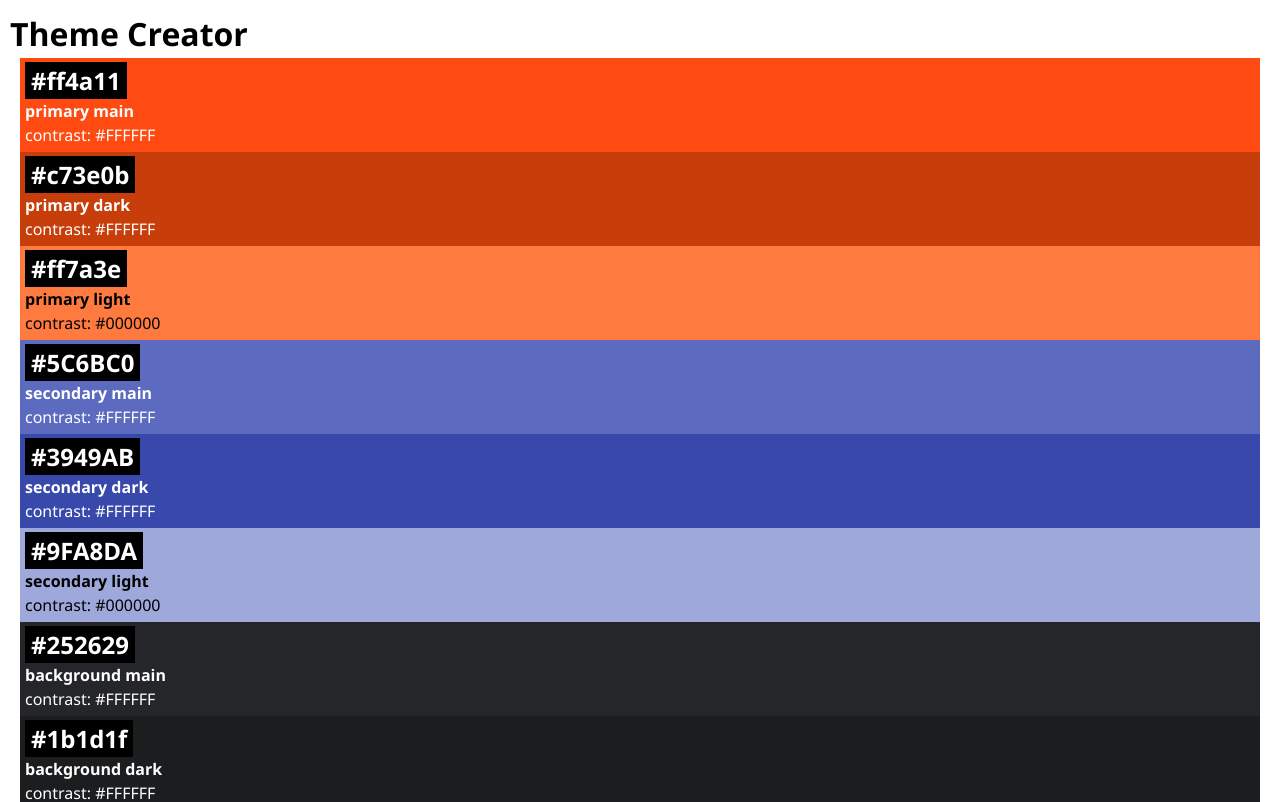
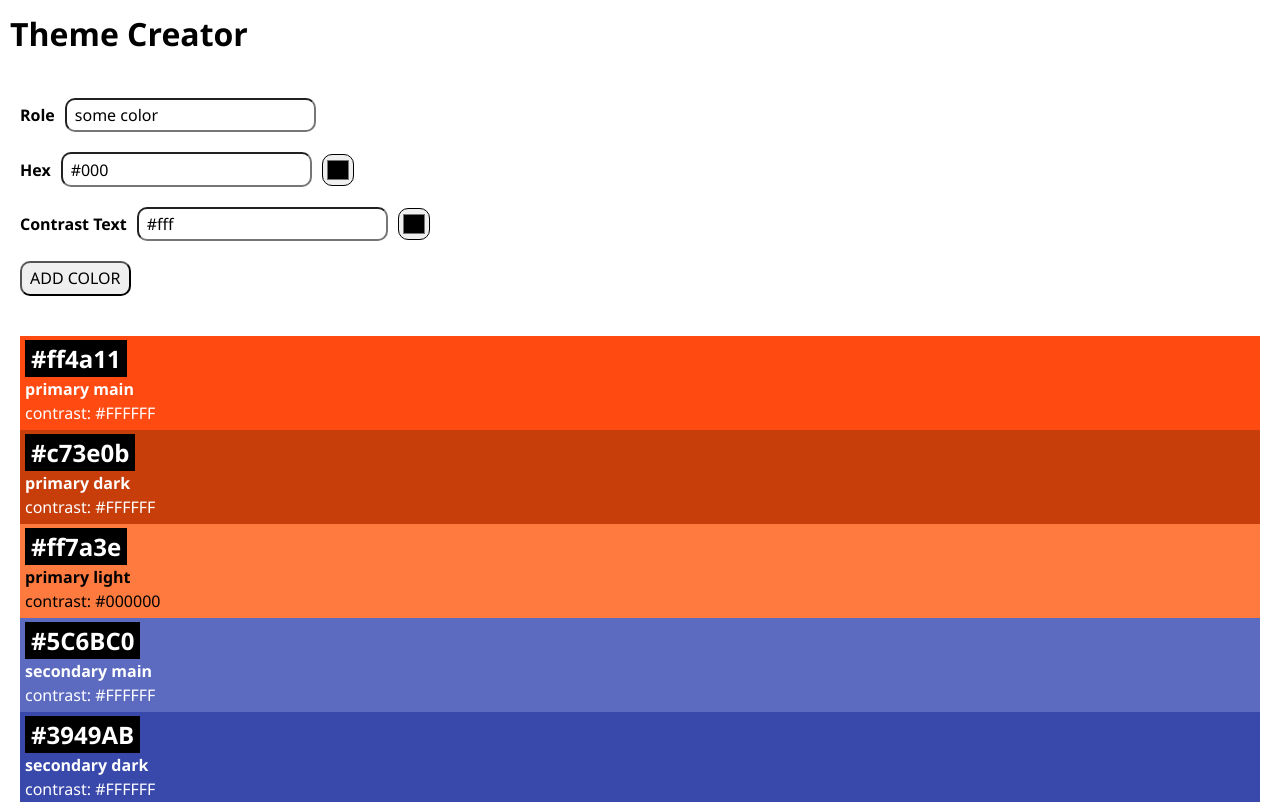
Before and after one commit to marcoh-dev/color-theme-app, a React (Vite) app: page / in a window 1280 px wide. Shown: the top 802 px of the page. Built offline with nearby package versions, Linux system fonts and the light colour scheme.

Commit message:
added feature to add a color to the theme via a form plus some basic formatting and input validation

```diff
--- a/package.json
+++ b/package.json
@@ -14,7 +14,8 @@
     "@octokit/rest": "^20.1.0",
     "dotenv": "^16.4.5",
     "react": "^18.2.0",
-    "react-dom": "^18.2.0"
+    "react-dom": "^18.2.0",
+    "uid": "^2.0.2"
   },
   "devDependencies": {
     "@types/react": "^18.2.66",
--- a/src/App.css
+++ b/src/App.css
@@ -1,6 +1,17 @@
 body {
   font-family: "Segoe UI", "Helvetica Neue", Arial, sans-serif;
   padding: 10px;
+}
+
+#root {
+  display: flex;
+  flex-wrap: wrap;
+  flex-direction: column;
+  gap: 40px;
+}
+
+label {
+  cursor: pointer;
 }
 
 .color-themes {
--- a/src/App.jsx
+++ b/src/App.jsx
@@ -1,14 +1,24 @@
 import { initialColors } from "./lib/colors";
+import "./App.css";
 import Color from "./Components/Color/Color";
-import "./App.css";
+import ColorForm from "./Components/ColorForm/ColorForm";
+import { uid } from "uid";
+import { useState } from "react";
 
 function App() {
+  const [colors, setColors] = useState(initialColors);
+
+  function handleFormSubmit(formData) {
+    setColors([{ id: uid(), role: formData.role, hex: formData.hex, contrastText: formData.contrastText }, ...colors]);
+  }
+
   return (
     <>
       <h1>Theme Creator</h1>
-      <ul class="color-themes">
-        <li class="color-theme">
-          {initialColors.map((color) => (
+      <ColorForm onSubmit={handleFormSubmit}></ColorForm>
+      <ul className="color-themes">
+        <li className="color-theme">
+          {colors.map((color) => (
             <Color key={color.id} role={color.role} hex={color.hex} contrastText={color.contrastText} />
           ))}
         </li>
--- /dev/null
+++ b/src/Components/ColorForm/ColorForm.css
@@ -0,0 +1,38 @@
+.color-form {
+  display: flex;
+  flex-wrap: wrap;
+  flex-direction: column;
+  gap: 20px;
+
+  margin: 0px 10px;
+}
+
+.color-form__section {
+  display: flex;
+  flex-wrap: wrap;
+  align-items: center;
+  gap: 10px;
+}
+
+.color-form__label {
+  font-weight: bold;
+}
+
+.color-form__input {
+  border-radius: 10px;
+}
+
+.color-form__input--text {
+  padding: 0.2em 0.5em;
+}
+
+.color-form__input--text:focus,
+.color-form__input--text:hover {
+  background-color: #eee;
+}
+
+.color-form__button {
+  border-radius: 10px;
+  padding: 0.2em 0.5em;
+  text-transform: uppercase;
+}
--- /dev/null
+++ b/src/Components/ColorForm/ColorForm.jsx
@@ -0,0 +1,46 @@
+import "./ColorForm.css";
+import ColorInput from "../ColorInput/ColorInput";
+
+export default function ColorForm({
+  onSubmit,
+  initialColorData = { role: "some color", hex: "#000", contrastText: "#fff" },
+}) {
+  function handleSubmit(event) {
+    event.preventDefault();
+    const formData = Object.fromEntries(new FormData(event.target));
+    onSubmit(formData);
+  }
+
+  return (
+    <form className="color-form" onSubmit={handleSubmit}>
+      <section className="color-form__section">
+        <label className="color-form__label" htmlFor="role">
+          Role
+        </label>
+        <input
+          type="text"
+          id="role"
+          name="role"
+          defaultValue={initialColorData.role}
+          className="color-form__input  color-form__input--text"
+          required
+        ></input>
+      </section>
+      <section className="color-form__section">
+        <label className="color-form__label" htmlFor="hex">
+          Hex
+        </label>
+        <ColorInput id="hex" defaultValue={initialColorData.hex} />
+      </section>
+      <section className="color-form__section">
+        <label className="color-form__label" htmlFor="contrastText">
+          Contrast Text
+        </label>
+        <ColorInput id="contrastText" defaultValue={initialColorData.contrastText} />
+      </section>
+      <section className="color-form__section">
+        <button className="color-form__button">add color</button>
+      </section>
+    </form>
+  );
+}
--- /dev/null
+++ b/src/Components/ColorInput/ColorInput.css
@@ -0,0 +1,4 @@
+.color-form__input--color {
+  width: 2em;
+  height: 2em;
+}
--- /dev/null
+++ b/src/Components/ColorInput/ColorInput.jsx
@@ -0,0 +1,32 @@
+import { useState } from "react";
+import "./ColorInput.css";
+
+export default function ColorInput({ id, defaultValue }) {
+  const [colorValue, setColorValue] = useState(defaultValue);
+
+  function handleOnChange(event) {
+    setColorValue(event.target.value);
+  }
+
+  return (
+    <>
+      <input
+        type="text"
+        id={id}
+        name={id}
+        pattern="^#([A-Fa-f0-9]{3}|[A-Fa-f0-9]{6})$"
+        title="valid hexcode (# + 3/6 hex digits)"
+        className="color-form__input color-form__input--text"
+        value={colorValue}
+        onChange={handleOnChange}
+        required
+      ></input>
+      <input
+        type="color"
+        value={colorValue}
+        onChange={handleOnChange}
+        className="color-form__input color-form__input--color"
+      ></input>
+    </>
+  );
+}
```
Also changed, not shown: 1 other file (tests, documents, lock files or other folders).
